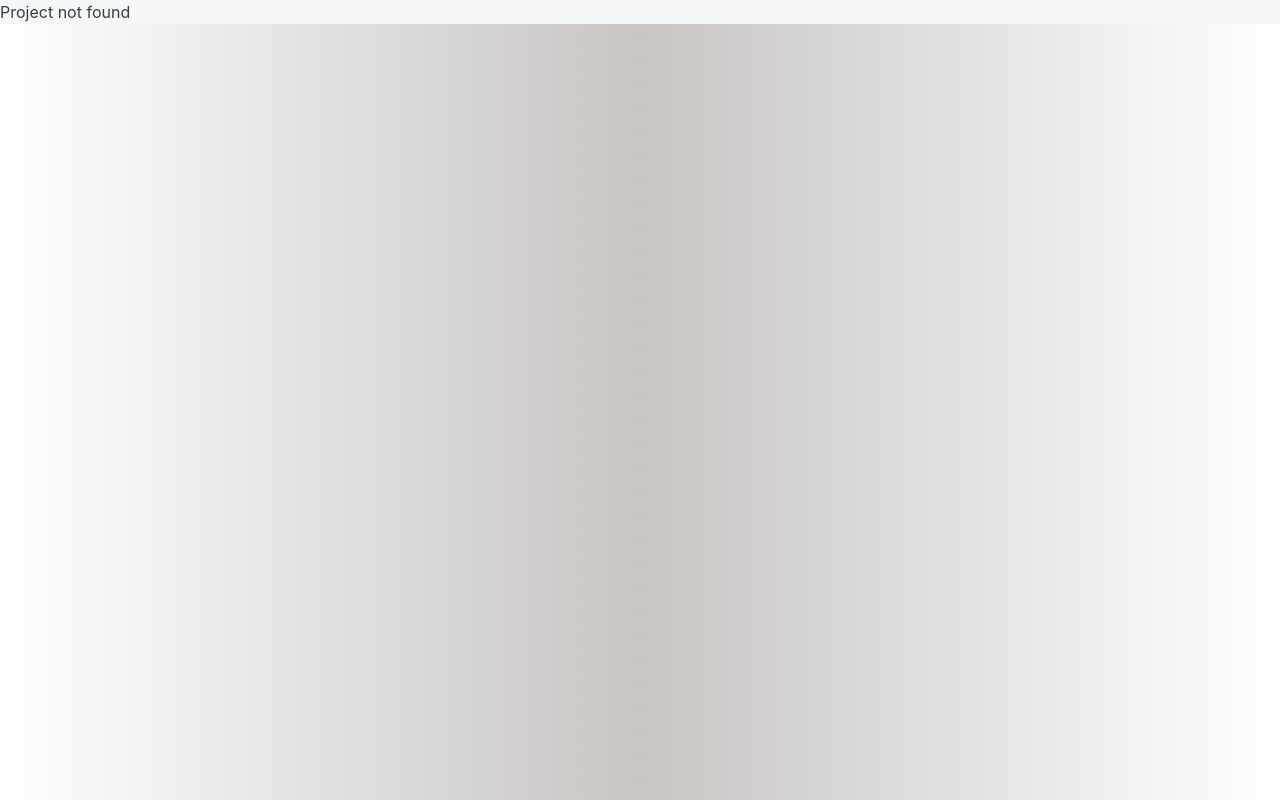
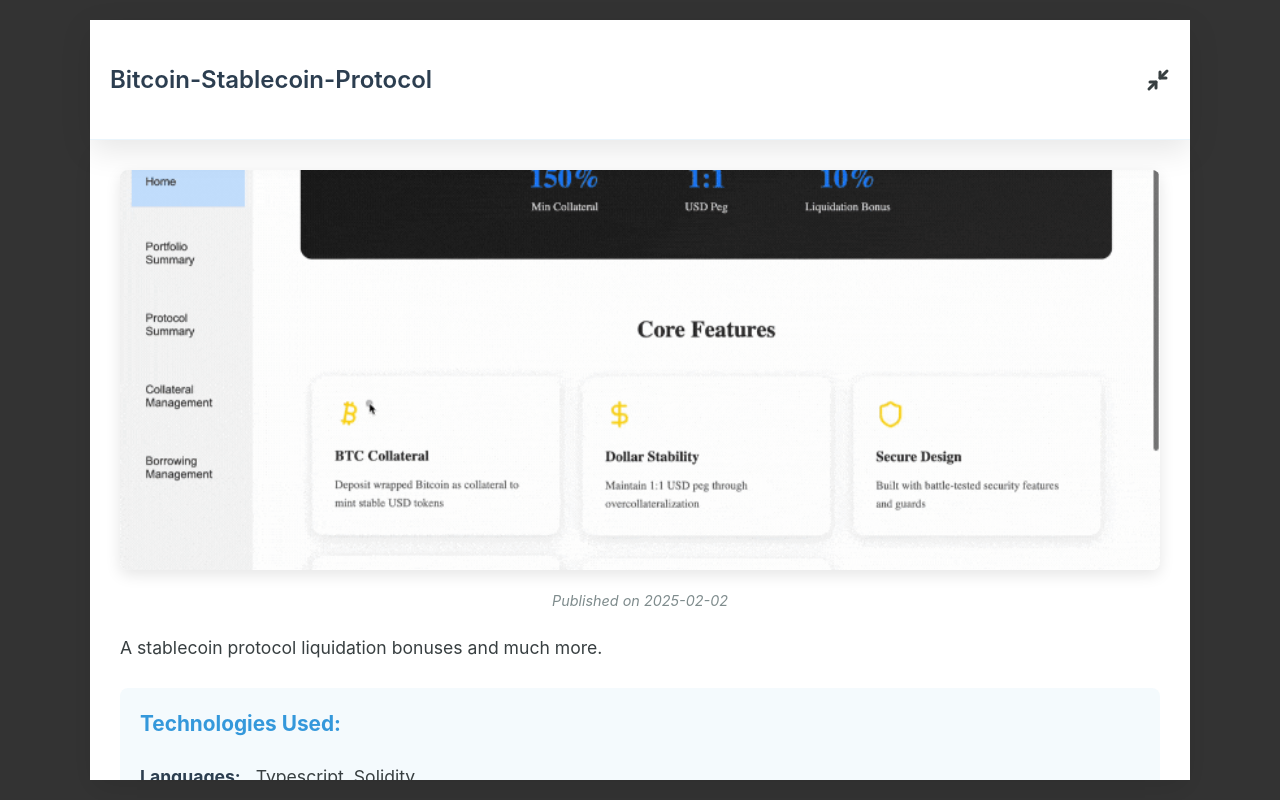
Before and after one commit to trev-sykes/portfolio, a React (Vite) app: page /projects/Bitcoin-Stablecoin-Protocol in a window 1280 px wide. Before the commit this address had no page. Built offline with nearby package versions, Linux system fonts and the light colour scheme.

Commit message:
factor - revert to previous version for project component, project full page, app to handle rewrites when linking to project.

```diff
--- a/src/App.tsx
+++ b/src/App.tsx
@@ -4,7 +4,7 @@ import About from "./pages/about/About";
 import { useRemoveKinKins } from './hooks/useClearKinKins';
 import TransitionLayout from './components/transitionLayout/TransitionLayout';
 import Projects from './pages/projects/Projects';
-import ProjectFullPage from './components/projects/ProjectsFullPage'; // Import ProjectFullPage
+import ProjectFullPage from './components/projects/ProjectsFullPage';
 
 function App() {
   useRemoveKinKins();
@@ -16,7 +16,7 @@ function App() {
           <Route path="/" element={<Home />} />
           <Route path="/about" element={<About />} />
           <Route path="/projects" element={<Projects />} />
-          <Route path="/projects/:slug" element={<ProjectFullPage />} />
+          <Route path="/projects/:projectName" element={<ProjectFullPage />} />
         </Routes>
 
       </TransitionLayout>
--- a/src/components/projects/ProjectsFullPage.tsx
+++ b/src/components/projects/ProjectsFullPage.tsx
@@ -23,7 +23,12 @@ const ProjectFullPage: React.FC = () => {
   }, []);
 
   // Find the project based on the title in the URL
-  const project = projects.find(p => p.title === decodeURIComponent(projectName || ''));
+  const project = projects.find(
+    (p) => {
+      if (p.title == projectName)
+        return encodeURIComponent(p.title == projectName)
+    }
+  );
 
   if (!project) return <div>Project not found</div>; // Handle case where project doesn't exist
 
```
Also changed, not shown: src/components/projects/ProjectsComponent.tsx (line endings or trailing spaces), vercel.json.
